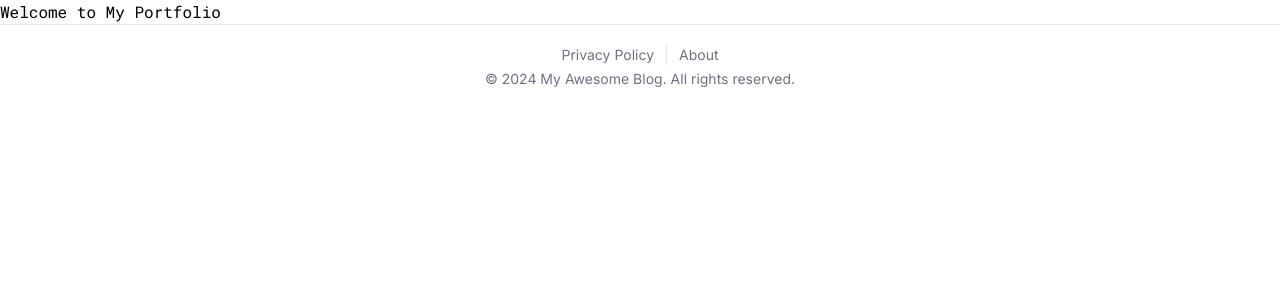
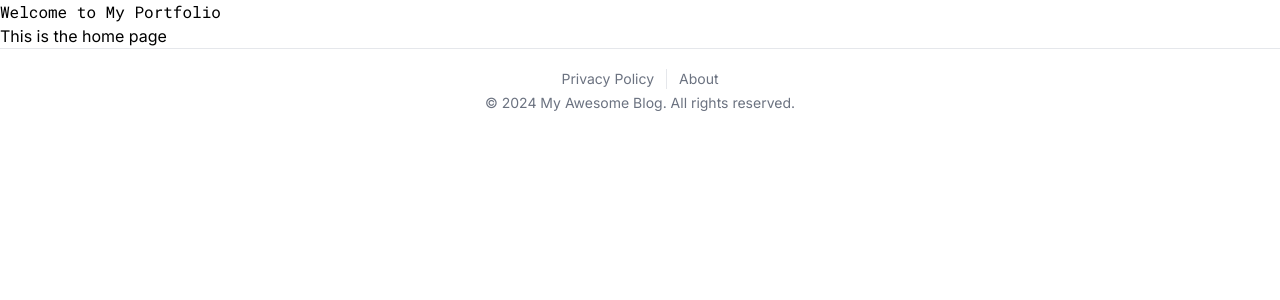
Before and after one commit to Anujsharma2590/my-portfolio-workspace, a Next.js app: page / in a window 1280 px wide. Shown: the top 300 px of the page. Built offline with nearby package versions, Linux system fonts and the light colour scheme.

Commit message:
add: second heading

```diff
--- a/src/app/page.tsx
+++ b/src/app/page.tsx
@@ -2,6 +2,7 @@ export default function Page() {
   return (
     <>
       <h1>Welcome to My Portfolio</h1>
+      <h2>This is the home page</h2>
     </>
   );
 }
```
